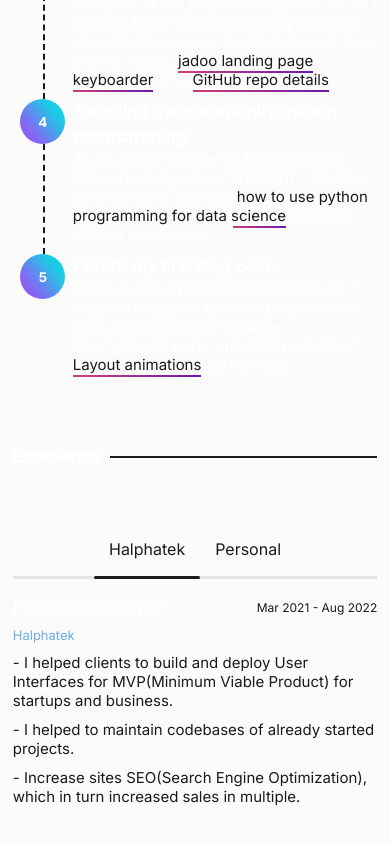
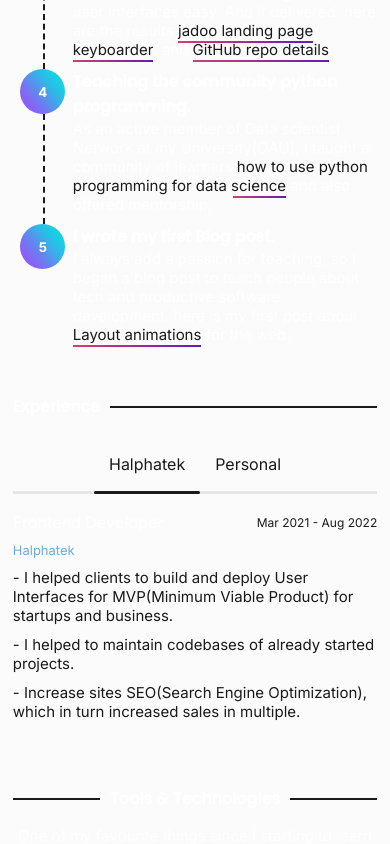
Before and after one commit to Code-Victor/Portfolio, a Next.js app: page /about in a window 390 px wide. Shown: the part 1829-2673 px from the top of the page. Built offline with nearby package versions, Linux system fonts and the light colour scheme.

Commit message:
made more responsive

```diff
--- a/src/components/inc/Section.tsx
+++ b/src/components/inc/Section.tsx
@@ -1,30 +1,54 @@
 import React from "react";
 import { CSS } from "@stitchesConfig";
-import { Box, Container, Text,Flex } from "../base";
-type sectionProps = { title: string; children: React.ReactNode; css?: CSS,id?:string,centered?:boolean };
-const Section = ({ title, children, css ,id,centered=false}: sectionProps) => {
+import { Box, Container, Text, Flex } from "../base";
+type sectionProps = {
+  title: string;
+  children: React.ReactNode;
+  css?: CSS;
+  id?: string;
+  centered?: boolean;
+};
+const Section = ({
+  title,
+  children,
+  css,
+  id,
+  centered = false,
+}: sectionProps) => {
   return (
-    <Box css={{pt:'$6',...css}} id={id?id:undefined}>
+    <Box
+      css={{ pt: "$4", "@md": { pt: "$6" }, ...css }}
+      id={id ? id : undefined}
+    >
       <Container>
-        <Flex className="tHolder" align="center" gap={2} css={{py:'$5',mb:'$5'}}>
-          {centered&&<Box className="liner" css={{height:2,flex:1,background:'$textSecondary'}}/>}
-          <Text as='h3'fontFamily={'poppins'}  fontWeight="semibold" fontSize={{'@initital':'5mid','@md':7}} >{title}</Text>
-          <Box className="liner" css={{height:2,flex:1,background:'$textSecondary'}}/>
+        <Flex
+          className="tHolder"
+          align="center"
+          gap={2}
+          css={{ pt: "$4", "@md": { pt: "$5", mb: "$5" }, mb: "$3" }}
+        >
+          {centered && (
+            <Box
+              className="liner"
+              css={{ height: 2, flex: 1, background: "$textSecondary" }}
+            />
+          )}
+          <Text
+            as="h3"
+            fontFamily={"poppins"}
+            fontWeight="semibold"
+            fontSize={{ "@initital": "5mid", "@md": 7 }}
+          >
+            {title}
+          </Text>
+          <Box
+            className="liner"
+            css={{ height: 2, flex: 1, background: "$textSecondary" }}
+          />
         </Flex>
-      {children}
+        {children}
       </Container>
     </Box>
   );
 };
-// const Section = ({ title, children, css ,id}: sectionProps) => {
-//   return (
-//     <Box css={{pt:'$6',...css}} id={id?id:undefined}>
-//       <Container>
-//         <Text as='h3'fontFamily={'poppins'}  fontWeight="medium" css={{mb:'$2','@md':{mb:'$4'}}} >{title}</Text>
-//       {children}
-//       </Container>
-//     </Box>
-//   );
-// };
-
 export default Section;
```
